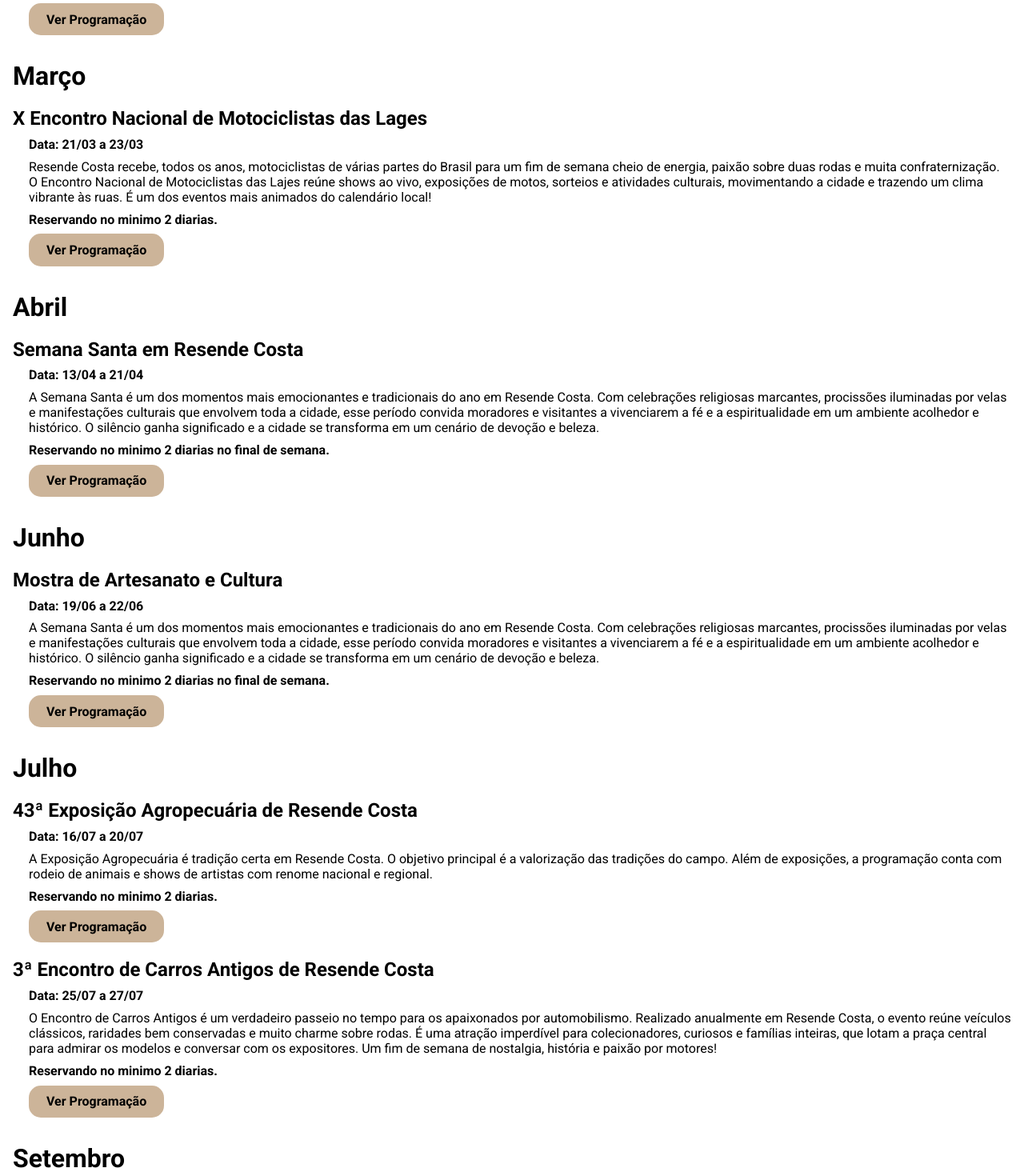
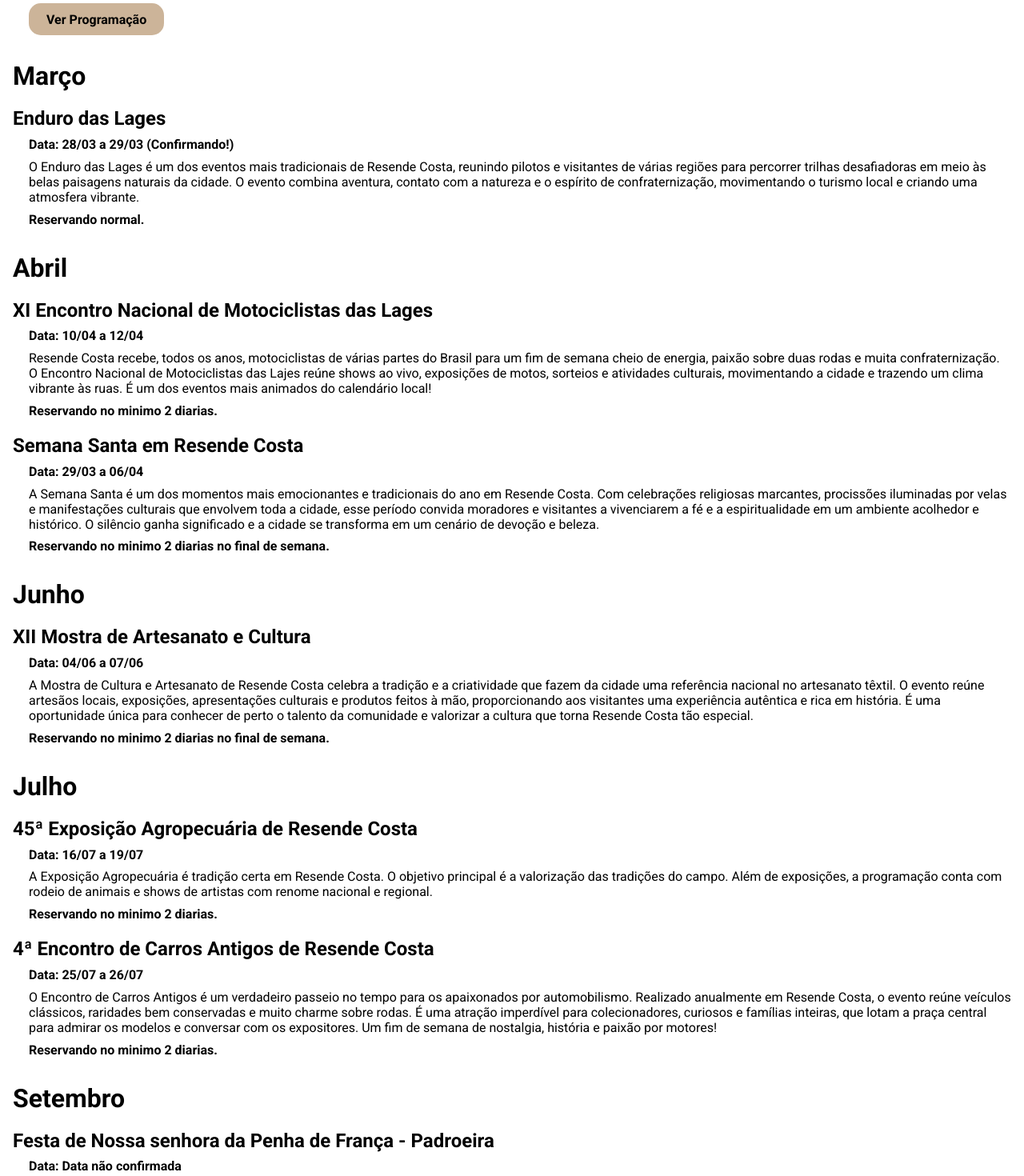
Before and after one commit to Vinicius-PR/Pousada-Mariart, a React (Create React App) app: page /events in a window 1280 px wide. Shown: the part 540-2010 px from the top of the page at 80% size. Built offline with nearby package versions, Linux system fonts and the light colour scheme; some icons are missing.

Commit message:
Updated the list of events

```diff
--- a/src/components/events/Events.tsx
+++ b/src/components/events/Events.tsx
@@ -19,7 +19,7 @@ const iconsEvent = {
 export default function Events() {
   return (
     <section className="events marging-top-responsive">
-      <h1 className="heading-1">Principais Eventos 2025</h1>
+      <h1 className="heading-1">Principais Eventos 2026</h1>
       <div className="events__text">
         <p>
           Resende Costa é uma cidade que preserva suas tradições com carinho e celebra a cultura mineira durante todo o ano. Ao se hospedar na Pousada Mariart, você fica pertinho de tudo que acontece de mais especial na cidade!
--- a/src/listOfEvents.ts
+++ b/src/listOfEvents.ts
@@ -27,10 +27,10 @@ export const ListOfEvents:ListOfEventsProps[] = [
         id: "ev-fev-1",
         name: "Carnaval",
         icon: "carnaval",
-        date: "21/02 a 04/03",
+        date: "06/02 a 17/02",
         description: "O Carnaval de Resende Costa é uma das principais festas da cidade. Ele sempre tem seu início cerca de uma semana antes do carnaval oficial através da realização de blocos caricatos.",
         reservation: "Reservando no minimo 3 diárias.",
-        link: "https://www.instagram.com/p/DGMDWBOBb0o/?utm_source=ig_web_copy_link&igsh=MzRlODBiNWFlZA=="
+        link: "https://www.instagram.com/p/DUB0_qokQq1/"
       }
     ]
   },
@@ -40,12 +40,12 @@ export const ListOfEvents:ListOfEventsProps[] = [
     events: [
       {
         id: "ev-mar-1",
-        name: "X Encontro Nacional de Motociclistas das Lages",
+        name: "Enduro das Lages",
         icon: "moto",
-        date: "21/03 a 23/03",
-        description: "Resende Costa recebe, todos os anos, motociclistas de várias partes do Brasil para um fim de semana cheio de energia, paixão sobre duas rodas e muita confraternização. O Encontro Nacional de Motociclistas das Lajes reúne shows ao vivo, exposições de motos, sorteios e atividades culturais, movimentando a cidade e trazendo um clima vibrante às ruas. É um dos eventos mais animados do calendário local!",
-        reservation: "Reservando no minimo 2 diarias.",
-        link: "https://www.instagram.com/reel/DHWw5sNBB4I/?utm_source=ig_web_copy_link&igsh=MzRlODBiNWFlZA=="
+        date: "28/03 a 29/03 (Confirmando!)",
+        description: "O Enduro das Lages é um dos eventos mais tradicionais de Resende Costa, reunindo pilotos e visitantes de várias regiões para percorrer trilhas desafiadoras em meio às belas paisagens naturais da cidade. O evento combina aventura, contato com a natureza e o espírito de confraternização, movimentando o turismo local e criando uma atmosfera vibrante.",
+        reservation: "Reservando normal.",
+        link: ""
       }
     ]
   },
@@ -55,12 +55,21 @@ export const ListOfEvents:ListOfEventsProps[] = [
     events: [
       {
         id: "ev-ab-1",
+        name: "XI Encontro Nacional de Motociclistas das Lages",
+        icon: "moto",
+        date: "10/04 a 12/04",
+        description: "Resende Costa recebe, todos os anos, motociclistas de várias partes do Brasil para um fim de semana cheio de energia, paixão sobre duas rodas e muita confraternização. O Encontro Nacional de Motociclistas das Lajes reúne shows ao vivo, exposições de motos, sorteios e atividades culturais, movimentando a cidade e trazendo um clima vibrante às ruas. É um dos eventos mais animados do calendário local!",
+        reservation: "Reservando no minimo 2 diarias.",
+        link: ""
+      },
+      {
+        id: "ev-ab-2",
         name: "Semana Santa em Resende Costa",
         icon: "santa",
-        date: "13/04 a 21/04",
+        date: "29/03 a 06/04",
         description: "A Semana Santa é um dos momentos mais emocionantes e tradicionais do ano em Resende Costa. Com celebrações religiosas marcantes, procissões iluminadas por velas e manifestações culturais que envolvem toda a cidade, esse período convida moradores e visitantes a vivenciarem a fé e a espiritualidade em um ambiente acolhedor e histórico. O silêncio ganha significado e a cidade se transforma em um cenário de devoção e beleza.",
         reservation: "Reservando no minimo 2 diarias no final de semana.",
-        link: "https://www.instagram.com/p/DHHYnMnBz2j/?utm_source=ig_web_copy_link&igsh=MzRlODBiNWFlZA=="
+        link: ""
       }
     ]
   },
@@ -70,12 +79,12 @@ export const ListOfEvents:ListOfEventsProps[] = [
     events: [
       {
         id: "ev-jun-1",
-        name: "Mostra de Artesanato e Cultura",
+        name: "XII Mostra de Artesanato e Cultura",
         icon: "arte",
-        date: "19/06 a 22/06",
-        description: "A Semana Santa é um dos momentos mais emocionantes e tradicionais do ano em Resende Costa. Com celebrações religiosas marcantes, procissões iluminadas por velas e manifestações culturais que envolvem toda a cidade, esse período convida moradores e visitantes a vivenciarem a fé e a espiritualidade em um ambiente acolhedor e histórico. O silêncio ganha significado e a cidade se transforma em um cenário de devoção e beleza.",
+        date: "04/06 a 07/06",
+        description: "A Mostra de Cultura e Artesanato de Resende Costa celebra a tradição e a criatividade que fazem da cidade uma referência nacional no artesanato têxtil. O evento reúne artesãos locais, exposições, apresentações culturais e produtos feitos à mão, proporcionando aos visitantes uma experiência autêntica e rica em história. É uma oportunidade única para conhecer de perto o talento da comunidade e valorizar a cultura que torna Resende Costa tão especial.",
         reservation: "Reservando no minimo 2 diarias no final de semana.",
-        link: "https://www.instagram.com/p/DLAuNE_J_Uv/?utm_source=ig_web_copy_link&igsh=MzRlODBiNWFlZA=="
+        link: ""
       }
     ]
   },
@@ -85,21 +94,21 @@ export const ListOfEvents:ListOfEventsProps[] = [
     events: [
       {
         id: "ev-jul-1",
-        name: "43ª Exposição Agropecuária de Resende Costa",
+        name: "45ª Exposição Agropecuária de Resende Costa",
         icon: "agropecuaria",
-        date: "16/07 a 20/07",
+        date: "16/07 a 19/07",
         description: "A Exposição Agropecuária é tradição certa em Resende Costa. O objetivo principal é a valorização das tradições do campo. Além de exposições, a programação conta com rodeio de animais e shows de artistas com renome nacional e regional.",
         reservation: "Reservando no minimo 2 diarias.",
-        link: "https://www.instagram.com/exporesendecosta?utm_source=ig_web_button_share_sheet&igsh=ZDNlZDc0MzIxNw=="
+        link: ""
       },
       {
         id: "ev-jul-2",
-        name: "3ª Encontro de Carros Antigos de Resende Costa",
+        name: "4ª Encontro de Carros Antigos de Resende Costa",
         icon: "carro",
-        date: "25/07 a 27/07",
+        date: "25/07 a 26/07",
         description: "O Encontro de Carros Antigos é um verdadeiro passeio no tempo para os apaixonados por automobilismo. Realizado anualmente em Resende Costa, o evento reúne veículos clássicos, raridades bem conservadas e muito charme sobre rodas. É uma atração imperdível para colecionadores, curiosos e famílias inteiras, que lotam a praça central para admirar os modelos e conversar com os expositores. Um fim de semana de nostalgia, história e paixão por motores!",
         reservation: "Reservando no minimo 2 diarias.",
-        link: "https://www.instagram.com/reel/DMsV1nKROpa/?utm_source=ig_web_copy_link&igsh=MzRlODBiNWFlZA=="
+        link: ""
       }
     ]
   },
@@ -111,19 +120,19 @@ export const ListOfEvents:ListOfEventsProps[] = [
         id: "ev-set-1",
         name: "Festa de Nossa senhora da Penha de França - Padroeira",
         icon: "santa",
-        date: "23/28 a 01/09",
+        date: "Data não confirmada",
         description: "A Festa de Nossa Senhora da Penha é a celebração religiosa mais tradicional e querida de Resende Costa. Realizada em setembro, a festa reúne fé, cultura e encontro entre famílias em uma programação que inclui novenas, missas, procissões e apresentações musicais. Durante os dias de festa, a cidade se enfeita e se enche de emoção, gratidão e devoção à padroeira. É um momento especial que marca o coração dos moradores e encanta os visitantes pela beleza e espiritualidade das celebrações.",
         reservation: "Reservando 1 ou mais diarias.",
-        link: "https://www.instagram.com/p/DMoIOZrJ3MF/?utm_source=ig_web_copy_link&igsh=MzRlODBiNWFlZA=="
+        link: ""
       },
       {
         id: "ev-set-2",
         name: "Final do 4º comida de Buteco",
         icon: "comida",
-        date: "20/09",
+        date: "Data não confirmada",
         description: "Sabor, criatividade e aquele tempero caseiro marcam presença no 4º Final de Comida de Buteco de Resende Costa. O evento celebra a culinária típica mineira com pratos especiais criados pelos bares e restaurantes da cidade, em clima descontraído e acolhedor. É uma ótima oportunidade para provar delícias regionais, prestigiar a gastronomia local e aproveitar música ao vivo, boa conversa e aquela energia gostosa de buteco mineiro. Uma festa de sabores que reúne moradores e visitantes em volta da mesa!",
         reservation: "Reservando 1 ou mais diarias.",
-        link: "https://www.instagram.com/p/DLBOMq0ORAr/?utm_source=ig_web_copy_link&igsh=MzRlODBiNWFlZA=="
+        link: ""
       }
     ]
   },
@@ -135,10 +144,10 @@ export const ListOfEvents:ListOfEventsProps[] = [
         id: "ev-nov-1",
         name: "Festa do Rosário",
         icon: "santa",
-        date: "06/11 a 09/11",
+        date: "Data não confirmada",
         description: "A Festa do Rosário é uma das mais antigas e tradicionais manifestações culturais e religiosas de Resende Costa. Celebrada com muita fé e alegria, ela homenageia Nossa Senhora do Rosário e os santos devotos do povo negro, reunindo irmandades, congadas, moçambiques e guardas de diferentes cidades. Com tambores, cantos e danças, a cidade se enche de cor, ritmo e espiritualidade, mantendo viva a herança afro-brasileira. É um momento de encontro entre gerações, cultura e devoção, que emociona a todos que participam. Além disso, conta com shows e dezenas de barracas vendendo diversos produtos.",
         reservation: "Reservando 1 ou mais diarias.",
-        link: "https://www.instagram.com/p/DP1N8cSjZyK/?img_index=2"
+        link: ""
       }
     ]
   },
```
